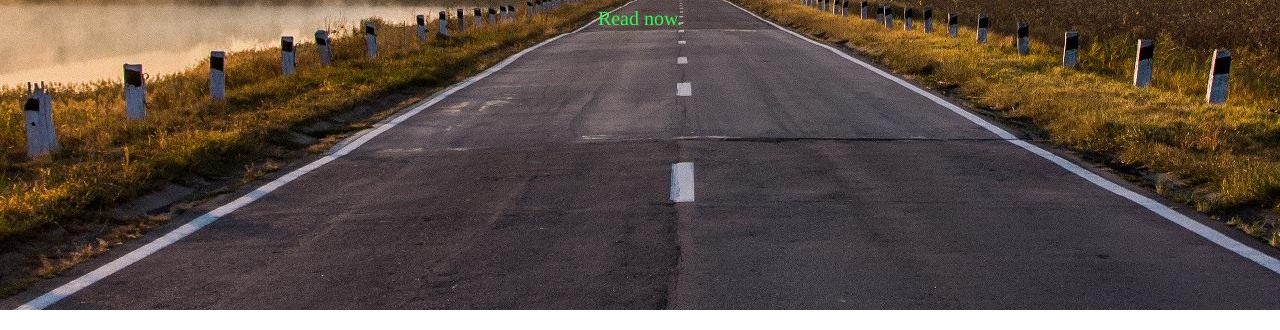
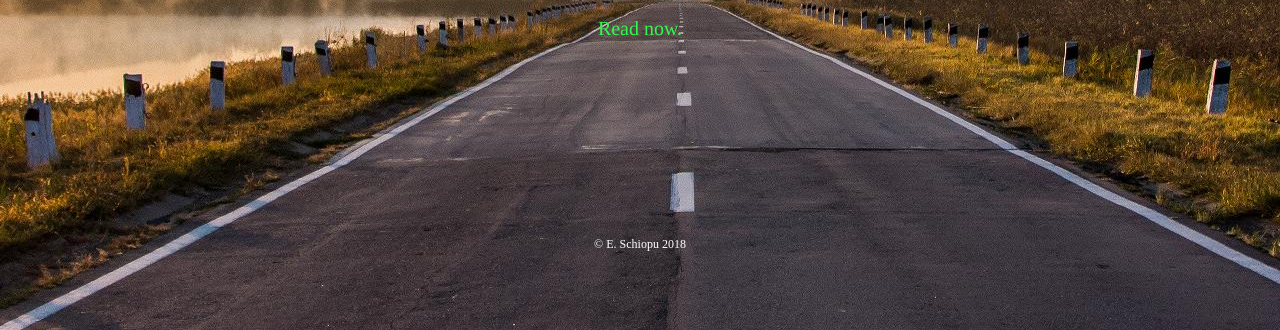
Before and after one commit to jorabordiur/jorabordiur.github.io, a plain HTML site: page index.html in a window 1280 px wide. Shown: the part 536-866 px from the top of the page. Drawn offline with Linux system fonts and the light colour scheme.

Commit message:
change css
change distance between lines in body + another attempt at footer correct positioning

```diff
--- a/main.css
+++ b/main.css
@@ -26,8 +26,8 @@ h3 {
 
 
 .hero {
-	padding: 160px 0;
-	margin: 120px;
+	padding: 100px 0;
+	margin: 190px;
   	font-family: Times,'Palatino Linotype', serif;
       	color: black;
   }
@@ -47,7 +47,9 @@ p {
 #footer{
   	font-size: 0.75rem;
 	color: white;
-	position:fixed;
+	position:fixed; bottom:0;
+	width:100%;
+    	display:block;
 
 
 }
```
